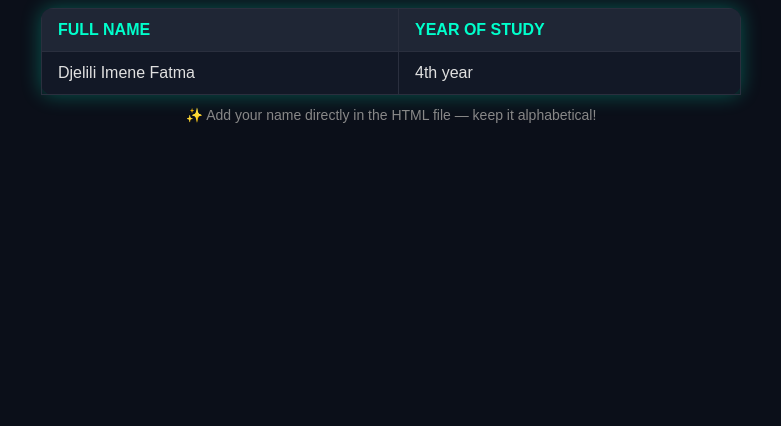
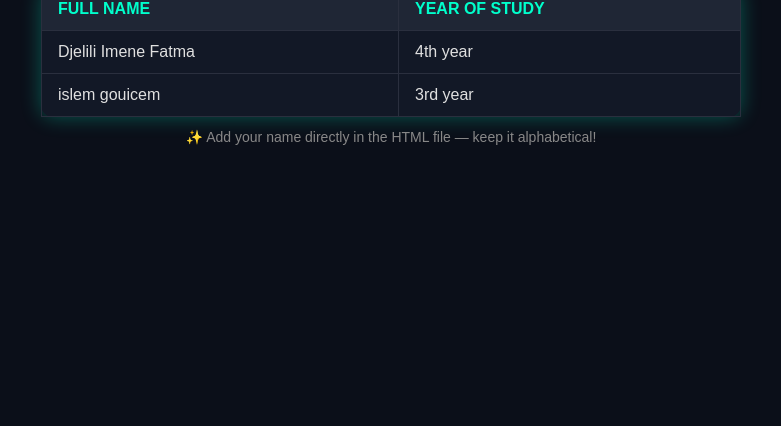
Before and after one commit to islemgouicem/attendance_list_git, a plain HTML site: page index.html in a window 1280 px wide. Shown: the part 374-800 px from the top of the page, without its empty margins (249-1030 px from the left). Drawn offline with Linux system fonts and the light colour scheme.

Commit message:
add my name

```diff
--- a/index.html
+++ b/index.html
@@ -28,7 +28,10 @@
 
 
             <!-- paste here -->
-
+            <tr>
+                <td>islem gouicem</td>
+                <td>3rd year</td>
+            </tr>
 
 
 
```
